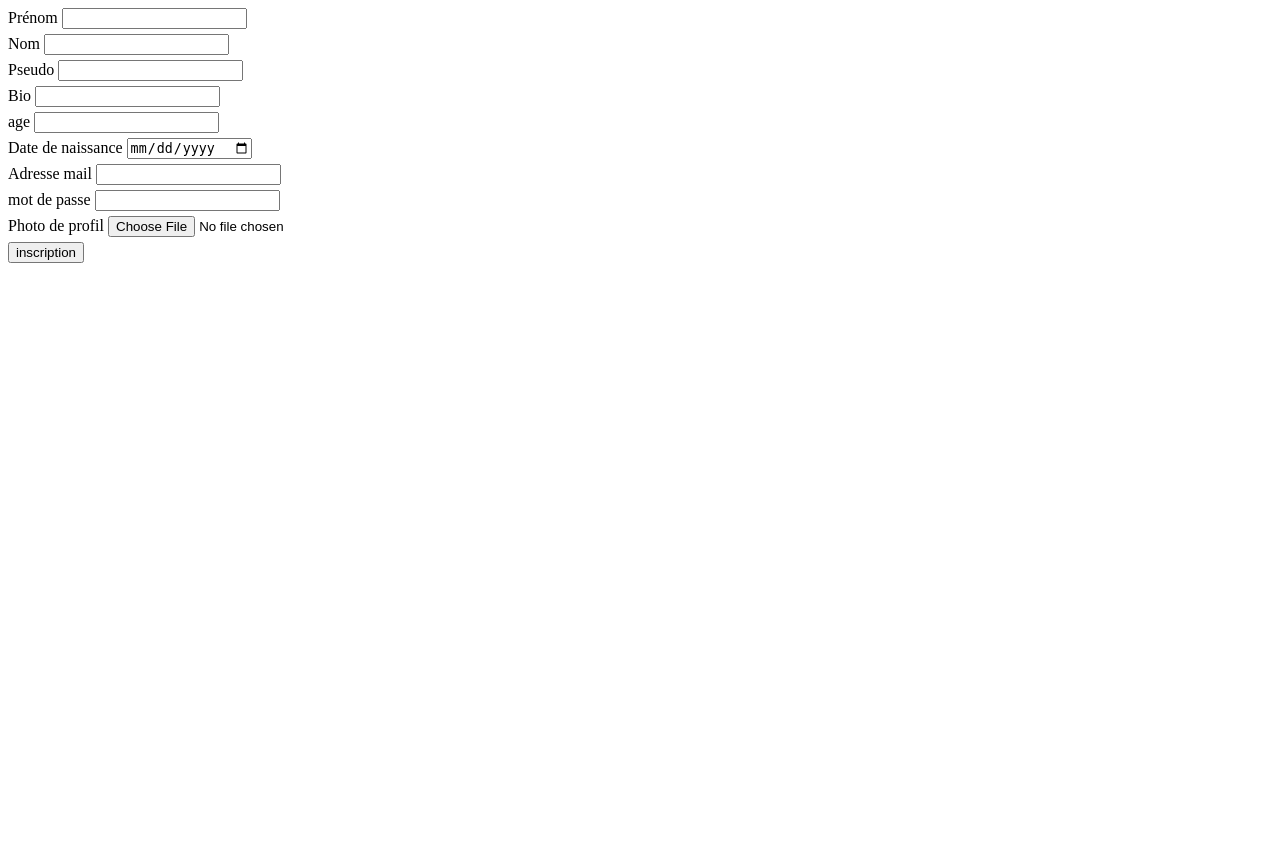
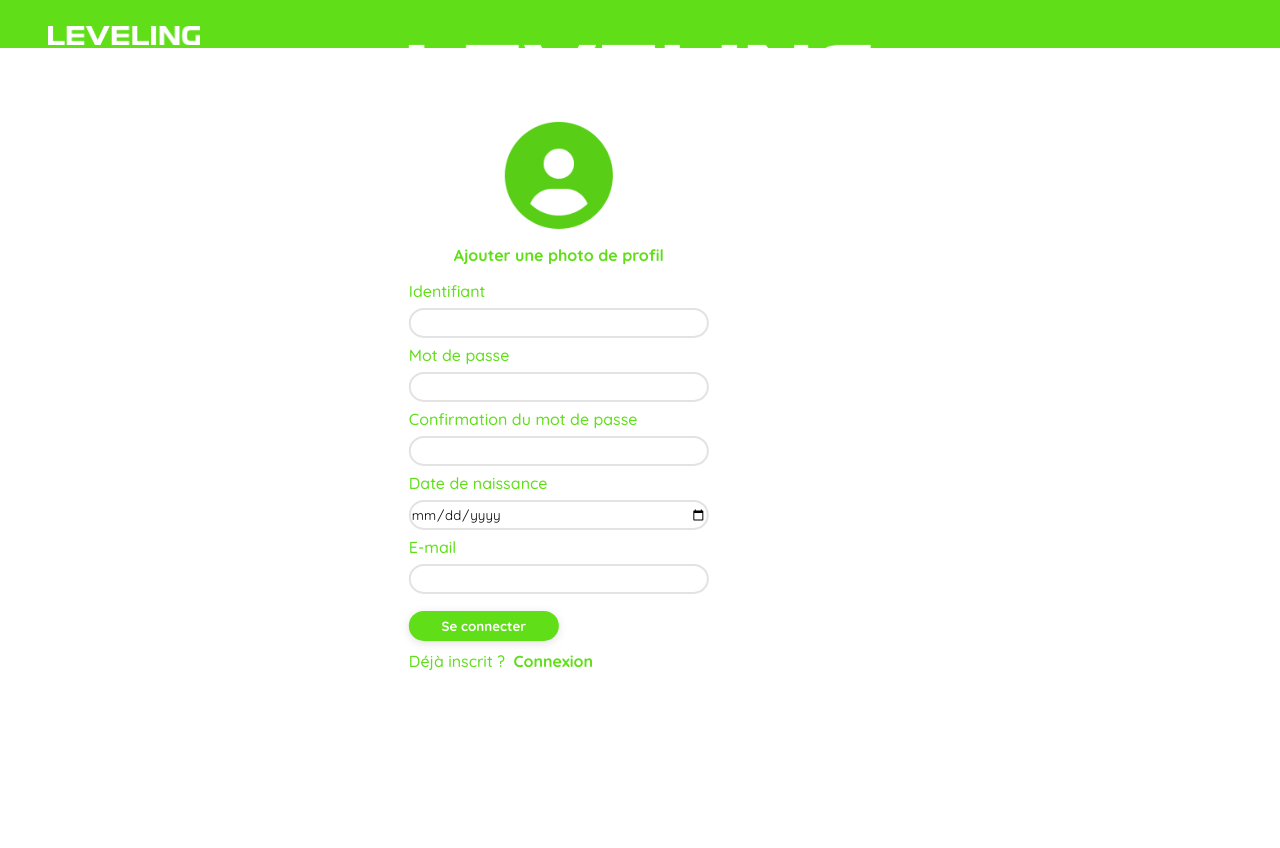
Before and after one commit to KiSEiGitHub/Leveling, a PHP site: page /inscription.php in a window 1280 px wide. Before the commit the page ends 263 px from the top, so only its background shows below. Run offline with PHP 8.4, Linux system fonts and the light colour scheme.

Commit message:
page inscription

```diff
--- a/inscription.php
+++ b/inscription.php
@@ -1,80 +1,95 @@
+<!DOCTYPE html>
+<html lang="en">
+
+<head>
+    <meta charset="UTF-8">
+    <meta http-equiv="X-UA-Compatible" content="IE=edge">
+    <meta name="viewport" content="width=device-width, initial-scale=1.0">
+
+    <link rel="stylesheet" href="https://cdnjs.cloudflare.com/ajax/libs/font-awesome/6.0.0-beta3/css/all.min.css">
+    <style>
+        @import url('https://fonts.googleapis.com/css2?family=Quicksand:wght@400;500;600;700&display=swap');
+    </style>
+    <title>Inscription</title>
+    <link rel="stylesheet" href="scss/styles.css">
+</head>
+
+<body>
+
+    <!--Barre verte-->
+    <div id="green-bar">
+        <img src="images/leveling-logo.png" alt="" width="200em">
+    </div>
+
+
+    <main class="form-inscription">
+        <div class="inscription-form">
+            <form method="post" action="#">
+                <img class="mb-4" src="./assets/img/website/leveling-logo.png" alt="" height="57">
+                <div class="profile-picture">
+
+                    <div class="user">
+                        <img src="images/user.png" alt="" width="40%">
+                        <label>
+                            <input type="file" style="display: none;" accept="image/png, image/jpeg, image/jpg" />
+                            <a class="choosepp">Ajouter une photo de profil</a>
+                        </label>
+                    </div>
+
+                </div>
+
+                <div class="form-floating">
+                    <label for="exampleFormControlSelect1">Identifiant</label>
+                    <input type="text" class="form-control" id="floatingInput" name="pseudo">
+                    <label for=""></label>
+                </div>
+
+                <div class="form-floating">
+                    <label for="exampleFormControlSelect1">Mot de passe</label>
+                    <input type="password" class="form-control" id="floatingPassword" name="mdp">
+                </div>
+
+                <div class="form-floating">
+                    <label for="exampleFormControlSelect1">Confirmation du mot de passe</label>
+                    <input type="password" class="form-control" id="floatingPassword" name="confirmmdp">
+                </div>
+
+                <div class="form-floating">
+                    <label for="exampleFormControlSelect1">Date de naissance</label>
+                    <input type="date" class="form-control" id="floatingPassword" name="birthday">
+                </div>
+
+                <div class="form-floating">
+                    <label for="exampleFormControlSelect1">E-mail</label>
+                    <input type="email" class="form-control" id="floatingPassword" name="email">
+                </div>
+
+                <input type="submit" name="btn" value="Se connecter">
+
+                <div class="inscription">
+                    <span>Déjà inscrit ?&nbsp;</span>
+                    <a href="connexion.php">Connexion</a>
+                </div>
+        </div>
+        </form>
+
+</body>
+
+</html>
+
+
 <?php
 require_once("Config/controller.php");
 require_once("Config/setup.php");
 $controler = new controller("localhost", "leveling", "root", "");
 $setup = new setup();
-?>
-    <!doctype html>
-    <html lang="fr">
-    <head>
-        <meta charset="UTF-8">
-        <meta name="viewport"
-              content="width=device-width, user-scalable=no, initial-scale=1.0, maximum-scale=1.0, minimum-scale=1.0">
-        <meta http-equiv="X-UA-Compatible" content="ie=edge">
-        <title>Inscription</title>
-    </head>
-    <body>
-    <!--
-        balise style placé juste pour les tests, il faut les enlever plus tard
-    -->
-    <style>
-        label {
-            display: block;
-            margin-bottom: 5px;
-        }
-    </style>
 
-    <form action="#" method="post" enctype="multipart/form-data">
-        <label for="prenom">
-            Prénom
-            <input type="text" name="prenom">
-        </label>
-        <label for="nom">
-            Nom
-            <input type="text" name="nom">
-        </label>
-        <label for="pseudo">
-            Pseudo
-            <input type="text" name="pseudo">
-        </label>
-        <label for="Bio">
-            Bio
-            <input type="text" name="bio">
-        </label>
-        <label for="age">
-            age
-            <input type="number" name="age">
-        </label>
-        <label for="dateNaissance">
-            Date de naissance
-            <input type="date" name="dateNaissance">
-        </label>
-        <label for="mail">
-            Adresse mail
-            <input type="email" name="mail">
-        </label>
-        <label for="password">
-            mot de passe
-            <input type="password" name="mdp">
-        </label>
-        <label for="img">
-            Photo de profil
-            <input type="file" name="img">
-        </label>
-        <label for="submit">
-            <input type="submit" name="btn" value="inscription">
-        </label>
-    </form>
-    </body>
-    </html>
-
-
-    <!-- PHP -->
-<?php
 if (isset($_POST['btn']) && isset($_FILES['img'])) {
-    if (!empty($_POST['nom']) && !empty($_POST['prenom']) && !empty($_POST['mail'])
+    if (
+        !empty($_POST['nom']) && !empty($_POST['prenom']) && !empty($_POST['mail'])
         && !empty($_POST['mdp']) && !empty($_POST['bio']) && !empty($_POST['pseudo'])
-        && !empty($_POST['age'])) {
+        && !empty($_POST['age'])
+    ) {
 
         $newimg = $setup->FakeImage($_FILES['img']);
 
--- /dev/null
+++ b/scss/components/_greenNavBar.scss
@@ -0,0 +1,11 @@
+#green-bar {
+    height: 3em;
+    background-color: #60de18;
+    display: flex;
+    align-items: center;
+    justify-content: space-between;
+}
+
+#green-bar > img {
+    padding: 1.46em 0 0 3em;
+}
--- /dev/null
+++ b/scss/components/_inscription.scss
@@ -0,0 +1,124 @@
+.form-inscription {
+  height: 100vh;
+  width: 100%;
+  position: relative;
+
+  .inscription-form {
+    position: absolute;
+    top: 40%;
+    left: 50%;
+    transform: translate(-50%, -50%);
+
+    h1 {
+      text-align: center;
+      color: #60de18;
+      margin: 10px 0;
+      font-family: toxigenesis;
+    }
+
+    .profile-picture {
+      display: flex;
+      justify-content: center;
+      align-items: center;
+      width : 300px;
+    }
+        .user {
+          color: #60de18;
+          margin: 1em;
+
+          img {
+            display: block;
+            margin: 0 auto;
+          }
+
+          p {
+            font-family: 'Quicksand', sans-serif;
+            font-weight: 500;
+            color: #60de18;
+            text-align: center;
+          }
+
+          label {
+            font-family: 'Quicksand', sans-serif;
+            font-weight: 700;
+
+            &:hover {
+              cursor: pointer;
+            }
+
+            .choosepp {
+              display: block;
+              text-align: center;
+              margin-top: 1em;
+            }
+          }
+    }
+
+
+    .form-floating {
+      font-family: 'Quicksand', sans-serif;
+      font-weight: 500;
+      label {
+          color: #60de18;
+      }
+
+      input {
+        font-family: 'Quicksand', sans-serif;
+        outline: none;
+        border: 2px solid #e3e3e3;
+        width: 300px;
+        height: 30px;
+        border-radius: 20px;
+        margin: 7px 0;
+        display: block;
+
+        &::placeholder {
+          padding-left: 14px;
+        }
+
+      }
+
+    }
+
+    input[type="submit"] {
+      margin-top: 10px;
+      border-radius: 20px;
+      border: none;
+      outline: none;
+      padding: 5px 15px;
+      width: 150px;
+      height : 30px;
+      background-color: #60de18;
+        font-family: 'Quicksand', sans-serif;
+        font-weight: 700;
+      color: white;
+      box-shadow: rgba(99, 99, 99, 0.2) 0px 2px 8px 0px;
+
+    }
+
+    .inscription {
+      margin-top: 10px;
+      margin-bottom: 20px;
+
+      span, a {
+        font-family: 'Quicksand', sans-serif;
+        font-weight: 500;
+        color : #60de18;
+      }
+
+      a {
+        text-decoration: none;
+        font-weight: 700;
+      }
+
+    }
+
+    p {
+      margin-top: 10px;
+      color: #fff;
+    }
+
+  }
+
+
+}
--- a/scss/components/_sign.scss
+++ b/scss/components/_sign.scss
@@ -13,9 +13,12 @@
     h1 {
       color: #fff;
       margin: 10px 0;
+      font-family: toxigenesis;
     }
 
     .form-floating {
+
+      font-family: arialroundedmt;
 
       input {
         outline: none;
@@ -43,6 +46,7 @@
       background-color: #fff;
       font-weight: 700;
       color: #4cac15;
+      font-family: arialroundedmt;
 
     }
 
@@ -62,6 +66,7 @@
     p {
       margin-top: 10px;
       color: #fff;
+      font-family: Arialroundedmt;
     }
 
   }
--- a/scss/styles.css
+++ b/scss/styles.css
@@ -1,7 +1,8 @@
 *, ::after, ::before {
   margin: 0;
   padding: 0;
-  box-sizing: border-box;
+  -webkit-box-sizing: border-box;
+          box-sizing: border-box;
 }
 
 .form-signin {
@@ -10,16 +11,25 @@
   position: relative;
   background-color: #60de18;
 }
+
 .form-signin .sign-form {
   position: absolute;
   top: 40%;
   left: 50%;
-  transform: translate(-50%, -50%);
+  -webkit-transform: translate(-50%, -50%);
+          transform: translate(-50%, -50%);
 }
+
 .form-signin .sign-form h1 {
   color: #fff;
   margin: 10px 0;
+  font-family: toxigenesis;
 }
+
+.form-signin .sign-form .form-floating {
+  font-family: arialroundedmt;
+}
+
 .form-signin .sign-form .form-floating input {
   outline: none;
   border: 2px solid #e3e3e3;
@@ -28,10 +38,24 @@
   border-radius: 20px;
   margin: 5px 0;
 }
+
+.form-signin .sign-form .form-floating input::-webkit-input-placeholder {
+  padding-left: 14px;
+}
+
+.form-signin .sign-form .form-floating input:-ms-input-placeholder {
+  padding-left: 14px;
+}
+
+.form-signin .sign-form .form-floating input::-ms-input-placeholder {
+  padding-left: 14px;
+}
+
 .form-signin .sign-form .form-floating input::placeholder {
   padding-left: 14px;
 }
-.form-signin .sign-form input[type=submit] {
+
+.form-signin .sign-form input[type="submit"] {
   margin-top: 10px;
   border-radius: 20px;
   border: none;
@@ -41,19 +65,191 @@
   background-color: #fff;
   font-weight: 700;
   color: #4cac15;
+  font-family: arialroundedmt;
 }
+
 .form-signin .sign-form .inscription {
   margin-top: 10px;
 }
+
 .form-signin .sign-form .inscription span, .form-signin .sign-form .inscription a {
   color: #fff;
 }
+
 .form-signin .sign-form .inscription a {
   text-decoration: none;
 }
+
 .form-signin .sign-form p {
+  margin-top: 10px;
+  color: #fff;
+  font-family: Arialroundedmt;
+}
+
+.form-inscription {
+  height: 100vh;
+  width: 100%;
+  position: relative;
+}
+
+.form-inscription .inscription-form {
+  position: absolute;
+  top: 40%;
+  left: 50%;
+  -webkit-transform: translate(-50%, -50%);
+          transform: translate(-50%, -50%);
+}
+
+.form-inscription .inscription-form h1 {
+  text-align: center;
+  color: #60de18;
+  margin: 10px 0;
+  font-family: toxigenesis;
+}
+
+.form-inscription .inscription-form .profile-picture {
+  display: -webkit-box;
+  display: -ms-flexbox;
+  display: flex;
+  -webkit-box-pack: center;
+      -ms-flex-pack: center;
+          justify-content: center;
+  -webkit-box-align: center;
+      -ms-flex-align: center;
+          align-items: center;
+  width: 300px;
+}
+
+.form-inscription .inscription-form .user {
+  color: #60de18;
+  margin: 1em;
+}
+
+.form-inscription .inscription-form .user img {
+  display: block;
+  margin: 0 auto;
+}
+
+.form-inscription .inscription-form .user p {
+  font-family: 'Quicksand', sans-serif;
+  font-weight: 500;
+  color: #60de18;
+  text-align: center;
+}
+
+.form-inscription .inscription-form .user label {
+  font-family: 'Quicksand', sans-serif;
+  font-weight: 700;
+}
+
+.form-inscription .inscription-form .user label:hover {
+  cursor: pointer;
+}
+
+.form-inscription .inscription-form .user label .choosepp {
+  display: block;
+  text-align: center;
+  margin-top: 1em;
+}
+
+.form-inscription .inscription-form .form-floating {
+  font-family: 'Quicksand', sans-serif;
+  font-weight: 500;
+}
+
+.form-inscription .inscription-form .form-floating label {
+  color: #60de18;
+}
+
+.form-inscription .inscription-form .form-floating input {
+  font-family: 'Quicksand', sans-serif;
+  outline: none;
+  border: 2px solid #e3e3e3;
+  width: 300px;
+  height: 30px;
+  border-radius: 20px;
+  margin: 7px 0;
+  display: block;
+}
+
+.form-inscription .inscription-form .form-floating input::-webkit-input-placeholder {
+  padding-left: 14px;
+}
+
+.form-inscription .inscription-form .form-floating input:-ms-input-placeholder {
+  padding-left: 14px;
+}
+
+.form-inscription .inscription-form .form-floating input::-ms-input-placeholder {
+  padding-left: 14px;
+}
+
+.form-inscription .inscription-form .form-floating input::placeholder {
+  padding-left: 14px;
+}
+
+.form-inscription .inscription-form input[type="submit"] {
+  margin-top: 10px;
+  border-radius: 20px;
+  border: none;
+  outline: none;
+  padding: 5px 15px;
+  width: 150px;
+  height: 30px;
+  background-color: #60de18;
+  font-family: 'Quicksand', sans-serif;
+  font-weight: 700;
+  color: white;
+  -webkit-box-shadow: rgba(99, 99, 99, 0.2) 0px 2px 8px 0px;
+          box-shadow: rgba(99, 99, 99, 0.2) 0px 2px 8px 0px;
+}
+
+.form-inscription .inscription-form .inscription {
+  margin-top: 10px;
+  margin-bottom: 20px;
+}
+
+.form-inscription .inscription-form .inscription span, .form-inscription .inscription-form .inscription a {
+  font-family: 'Quicksand', sans-serif;
+  font-weight: 500;
+  color: #60de18;
+}
+
+.form-inscription .inscription-form .inscription a {
+  text-decoration: none;
+  font-weight: 700;
+}
+
+.form-inscription .inscription-form p {
   margin-top: 10px;
   color: #fff;
 }
 
+#green-bar {
+  height: 3em;
+  background-color: #60de18;
+  display: -webkit-box;
+  display: -ms-flexbox;
+  display: flex;
+  -webkit-box-align: center;
+      -ms-flex-align: center;
+          align-items: center;
+  -webkit-box-pack: justify;
+      -ms-flex-pack: justify;
+          justify-content: space-between;
+}
+
+#green-bar > img {
+  padding: 1.46em 0 0 3em;
+}
+
+@font-face {
+  font-family: arialroundedmt;
+  src: url(fonts/arialroundedmt.tff);
+}
+
+@font-face {
+  font-family: toxigenesis;
+  src: url(fonts/toxigenesis.tff);
+}
 /*# sourceMappingURL=styles.css.map */
--- a/scss/styles.scss
+++ b/scss/styles.scss
@@ -1,2 +1,7 @@
 @import "settings";
 @import "./components/sign";
+@import "./components/inscription";
+@import "./components/greenNavBar";
+
+@font-face {font-family: arialroundedmt;    src: url(fonts/arialroundedmt.tff);}
+@font-face {font-family: toxigenesis;       src: url(fonts/toxigenesis.tff);}
```
Also changed, not shown: Connexion.php (+4 -3 lines), fonts/arialroundedmt.ttf (added), fonts/toxigenesis.ttf (added), images/leveling-logo.png (added), images/user-circle.png (added), images/user.png (added), 1 other file.
